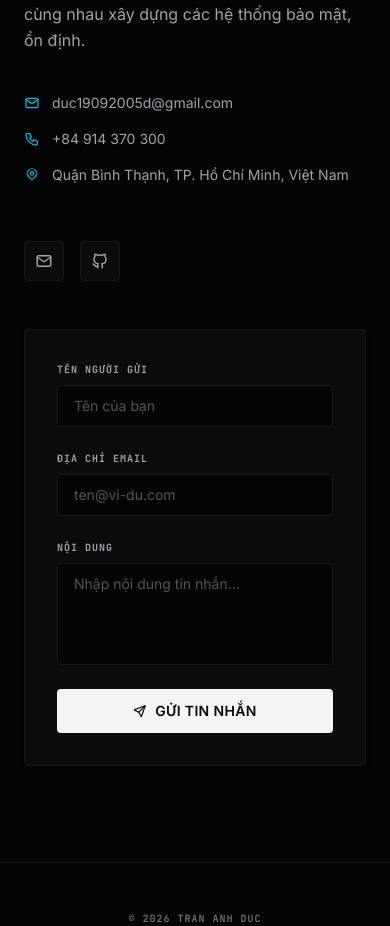
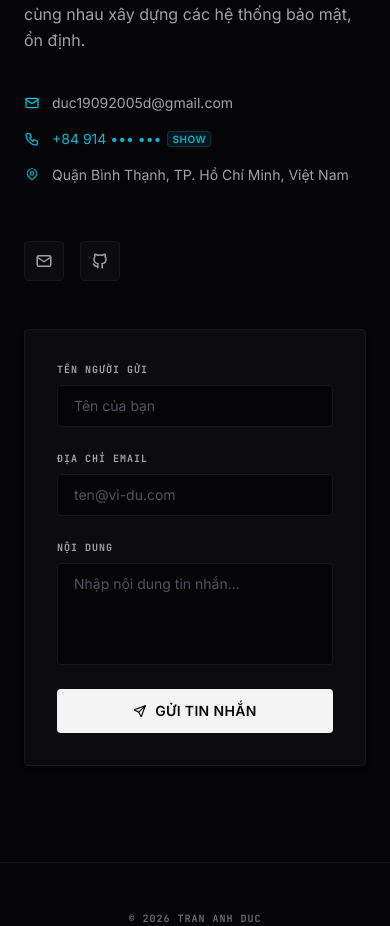
Before and after one commit to duc19092005/My-Portfolio, a React (Vite) app: page / in a window 390 px wide. Shown: the part 6943-7869 px from the top of the page. Built offline with nearby package versions, Linux system fonts and the light colour scheme.

Commit message:
feat: hide phone number behind dynamic click-to-reveal button to prevent automated spam scrapers

```diff
--- a/src/components/Contact.tsx
+++ b/src/components/Contact.tsx
@@ -8,6 +8,7 @@ export default function Contact() {
   const [name, setName] = useState("");
   const [email, setEmail] = useState("");
   const [message, setMessage] = useState("");
+  const [showPhone, setShowPhone] = useState(false);
   const [status, setStatus] = useState<"idle" | "loading" | "success" | "error">("idle");
 
   const handleSubmit = (e: React.FormEvent) => {
@@ -65,12 +66,22 @@ export default function Contact() {
               </div>
               <div className="flex items-center gap-3">
                 <IconPhone size={16} className="text-[#06b6d4] shrink-0" />
+                {showPhone ? (
                   <a
                     href="tel:+84914370300"
                     className="hover:text-[#f4f4f5] transition-colors"
                   >
                     +84 914 370 300
                   </a>
+                ) : (
+                  <button
+                    onClick={() => setShowPhone(true)}
+                    className="text-[#06b6d4] hover:text-[#f4f4f5] transition-colors cursor-pointer text-left font-sans text-sm focus:outline-none flex items-center gap-1.5"
+                  >
+                    <span>+84 914 ••• •••</span>
+                    <span className="text-[10px] bg-[#06b6d4]/10 text-[#06b6d4] border border-[#06b6d4]/20 px-1 rounded-sm tracking-wider uppercase font-semibold">Show</span>
+                  </button>
+                )}
               </div>
               <div className="flex items-start gap-3">
                 <IconMapPin size={16} className="text-[#06b6d4] shrink-0 pt-0.5" />
```
Lines whose indentation alone changed are shown as unchanged.
